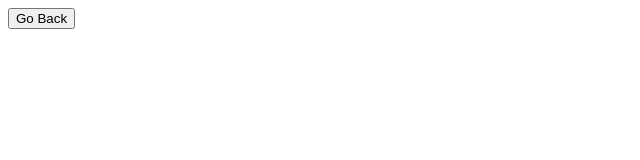
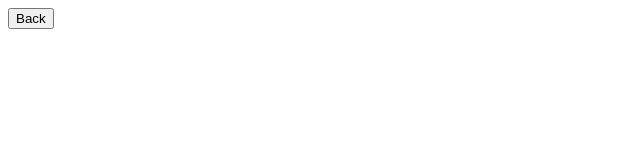
Before and after one commit to armintorkzadeh95/blog-client-template, a plain HTML site: page post.html in a window 1280 px wide. Shown: the full height of the page, 0-640 px from the left. Drawn offline with Linux system fonts and the light colour scheme.

Commit message:
small change in post.html

```diff
--- a/post.html
+++ b/post.html
@@ -12,7 +12,7 @@
         <p id="postTags"></p>
         <div id="postContent"></div>
     </div>
-    <button onclick="goBack()">Go Back</button>
+    <button onclick="goBack()">Back</button>
     <script src="js/post.js"></script>
 </body>
 </html>
```
